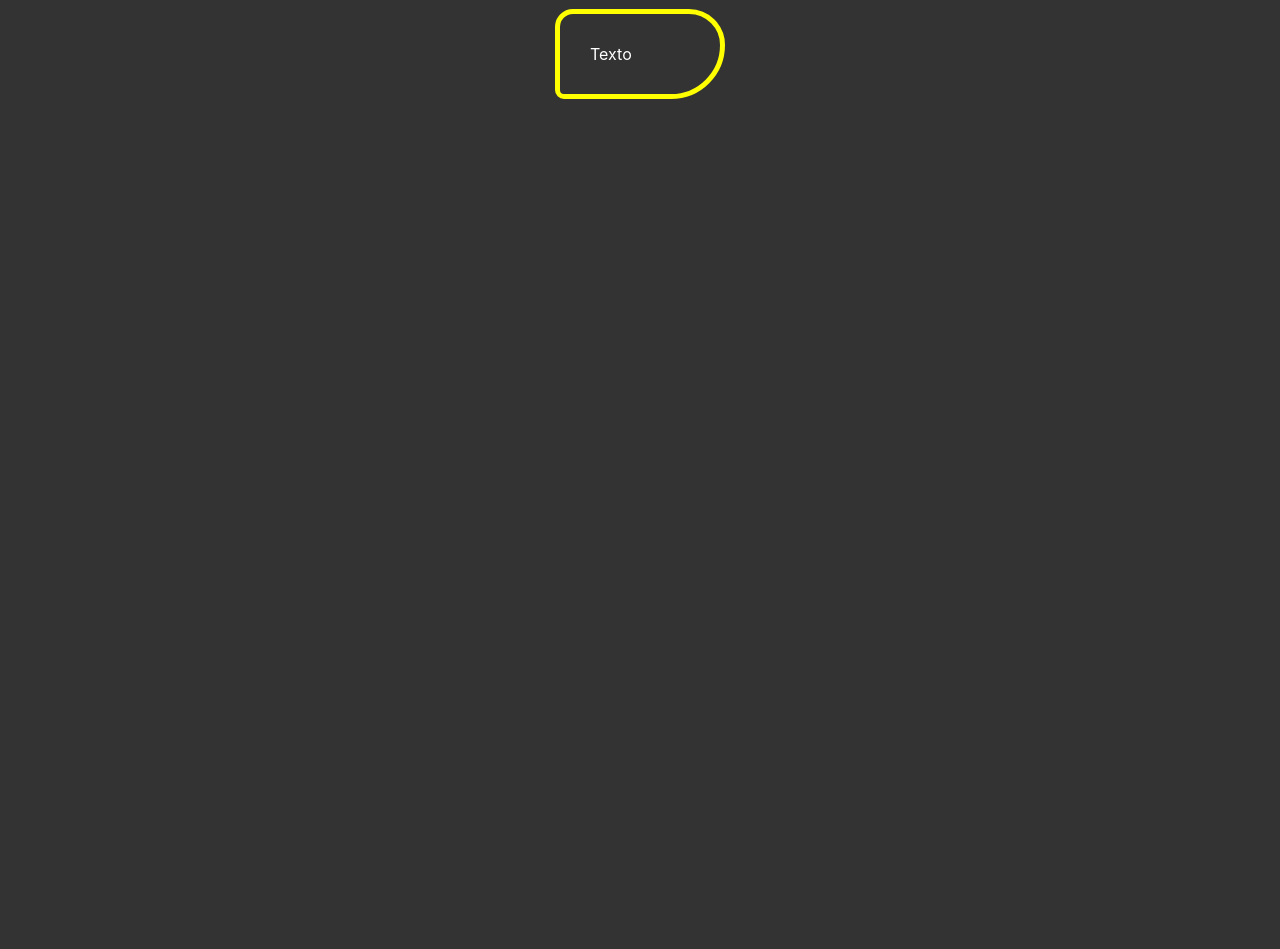
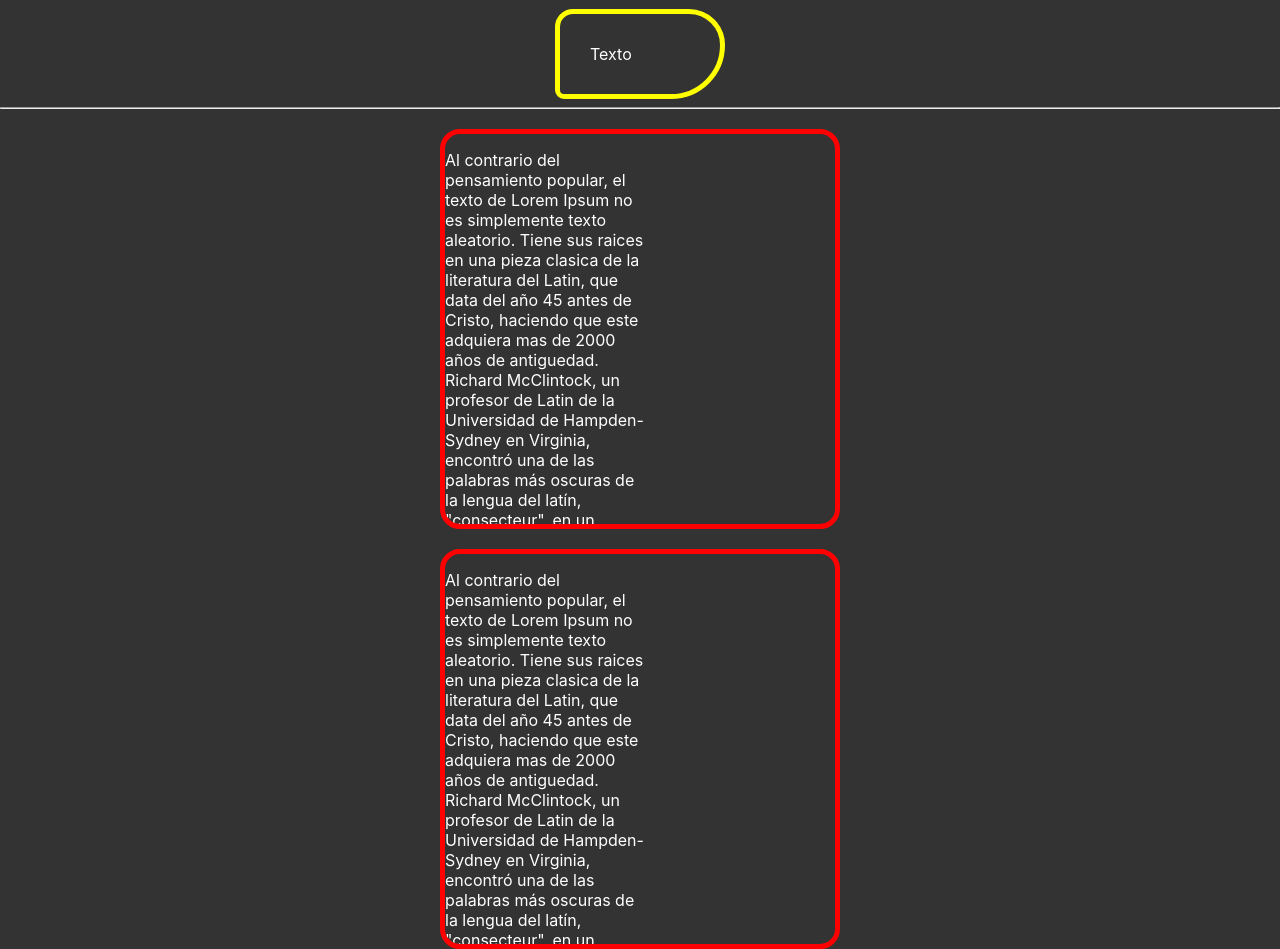
Before and after one commit to javirro/full-css, a React (Create React App) app: page / in a window 1280 px wide. Shown: the part 740-1689 px from the top of the page. Before the commit the page ends 839 px from the top, so only its background shows below. Built offline with nearby package versions, Linux system fonts and the light colour scheme.

Commit message:
Añadir overflow

```diff
--- a/src/App.js
+++ b/src/App.js
@@ -1,5 +1,6 @@
 import BoxModel from "./Components/BoxModel";
-import BorderRadius from "./Components/BorderRadius";
+import BorderRadius from "./Components/BorderRadius"
+import OverFlow from "./Components/OverFlow"
 
 
 function App() {
@@ -8,6 +9,8 @@ function App() {
       <BoxModel />
       <hr/>
       <BorderRadius />
+      <hr />
+      <OverFlow />
     </div>
   );
 }
--- /dev/null
+++ b/src/Components/OverFlow.jsx
@@ -0,0 +1,26 @@
+import '../styles/OverFlow.css'
+const OverFlow = () => {
+  return (
+    <>
+      <div className="box-overflow-auto">
+        <p> Al contrario del pensamiento popular, el texto de Lorem Ipsum no es simplemente texto aleatorio. Tiene sus raices en una pieza clasica de la literatura
+          del Latin, que data del año 45 antes de Cristo, haciendo que este adquiera mas de 2000 años de antiguedad. Richard McClintock, un profesor de Latin de la
+          Universidad de Hampden-Sydney en Virginia, encontró una de las palabras más oscuras de la lengua del latín, "consecteur", en un pasaje de Lorem Ipsum, y
+          al seguir leyendo distintos textos del latín, descubrió la fuente indudable. Lorem Ipsum viene de las secciones 1.10.32 y 1.10.33 de "de Finnibus Bonorum
+          et Malorum" (Los Extremos del Bien y El Mal) por Cicero, escrito en el año 45 antes de Cristo. Este libro es un tratado de teoría de éticas, muy popular
+          durante el Renacimiento. La primera linea del Lorem Ipsum, "Lorem ipsum dolor sit amet..", viene de una linea en la sección 1.10.32 </p>
+      </div>
+
+      <div className="box-overflow-scroll">
+        <p> Al contrario del pensamiento popular, el texto de Lorem Ipsum no es simplemente texto aleatorio. Tiene sus raices en una pieza clasica de la literatura
+          del Latin, que data del año 45 antes de Cristo, haciendo que este adquiera mas de 2000 años de antiguedad. Richard McClintock, un profesor de Latin de la
+          Universidad de Hampden-Sydney en Virginia, encontró una de las palabras más oscuras de la lengua del latín, "consecteur", en un pasaje de Lorem Ipsum, y
+          al seguir leyendo distintos textos del latín, descubrió la fuente indudable. Lorem Ipsum viene de las secciones 1.10.32 y 1.10.33 de "de Finnibus Bonorum
+          et Malorum" (Los Extremos del Bien y El Mal) por Cicero, escrito en el año 45 antes de Cristo. Este libro es un tratado de teoría de éticas, muy popular
+          durante el Renacimiento. La primera linea del Lorem Ipsum, "Lorem ipsum dolor sit amet..", viene de una linea en la sección 1.10.32 </p>
+      </div>
+    </>
+  )
+}
+
+export default OverFlow
--- /dev/null
+++ b/src/styles/OverFlow.css
@@ -0,0 +1,37 @@
+.box-overflow-auto {
+    overflow: auto;
+    margin-top: 20px;
+    margin-left: auto;
+    margin-right: auto;
+    width: 400px;
+    border-radius: 20px;
+    box-sizing: border-box;
+    border: 5px solid red;
+    height: 400px;
+}
+
+.box-overflow-scroll {
+    overflow-y: scroll;
+    margin-top: 20px;
+    margin-left: auto;
+    margin-right: auto;
+    width: 400px;
+    border-radius: 20px;
+    box-sizing: border-box;
+    border: 5px solid red;
+    height: 400px;
+}
+
+p {
+    width: 200px;
+}
+
+
+/*
+overflow:
+- visible: Es el valor por defecto. No hace nada.
+- hidden: Evita desbordamiento y automaticamente se pone scroll.
+- scroll: Lo que hace es que salga el scroll
+- auto: Es la mejor opcion
+Tambien se debe saber que overflow es un shorthand de overflow-x y overflow-y. Tambien se pueden utilizar por separado
+ */
```
